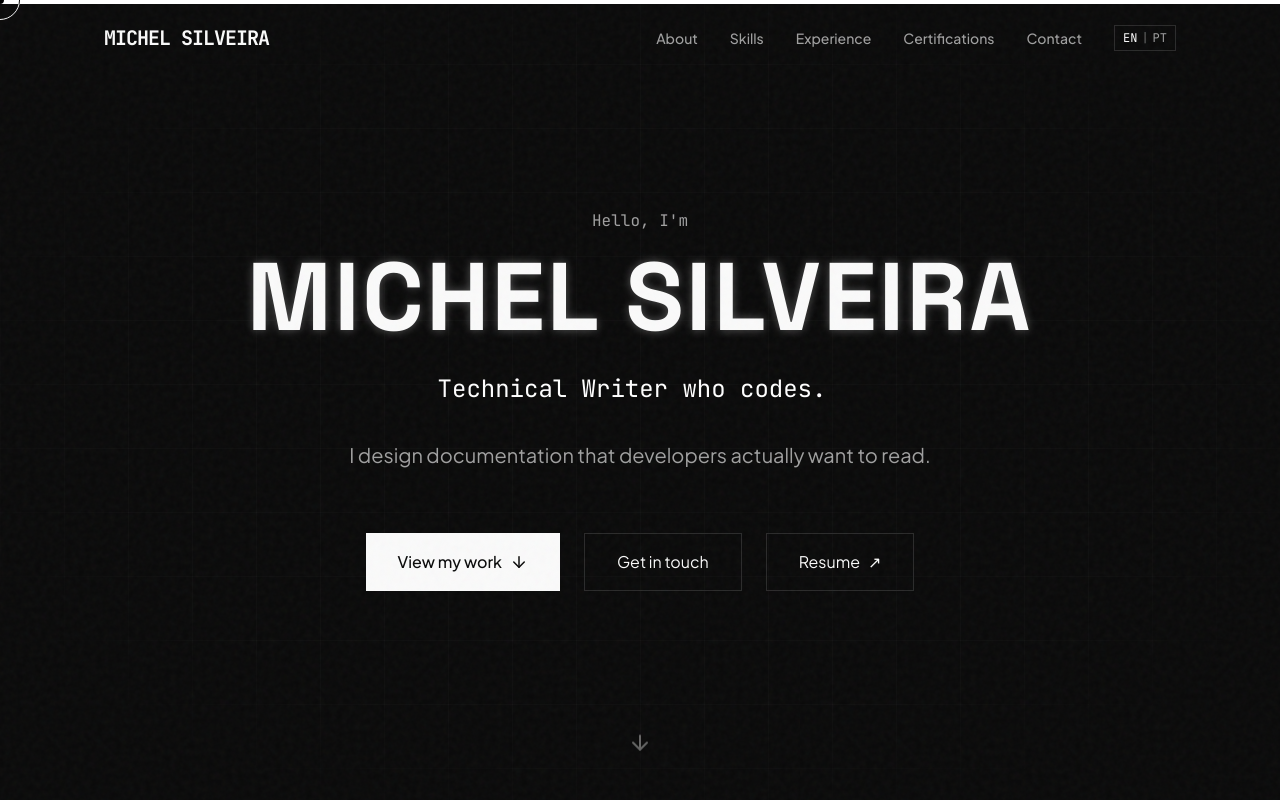
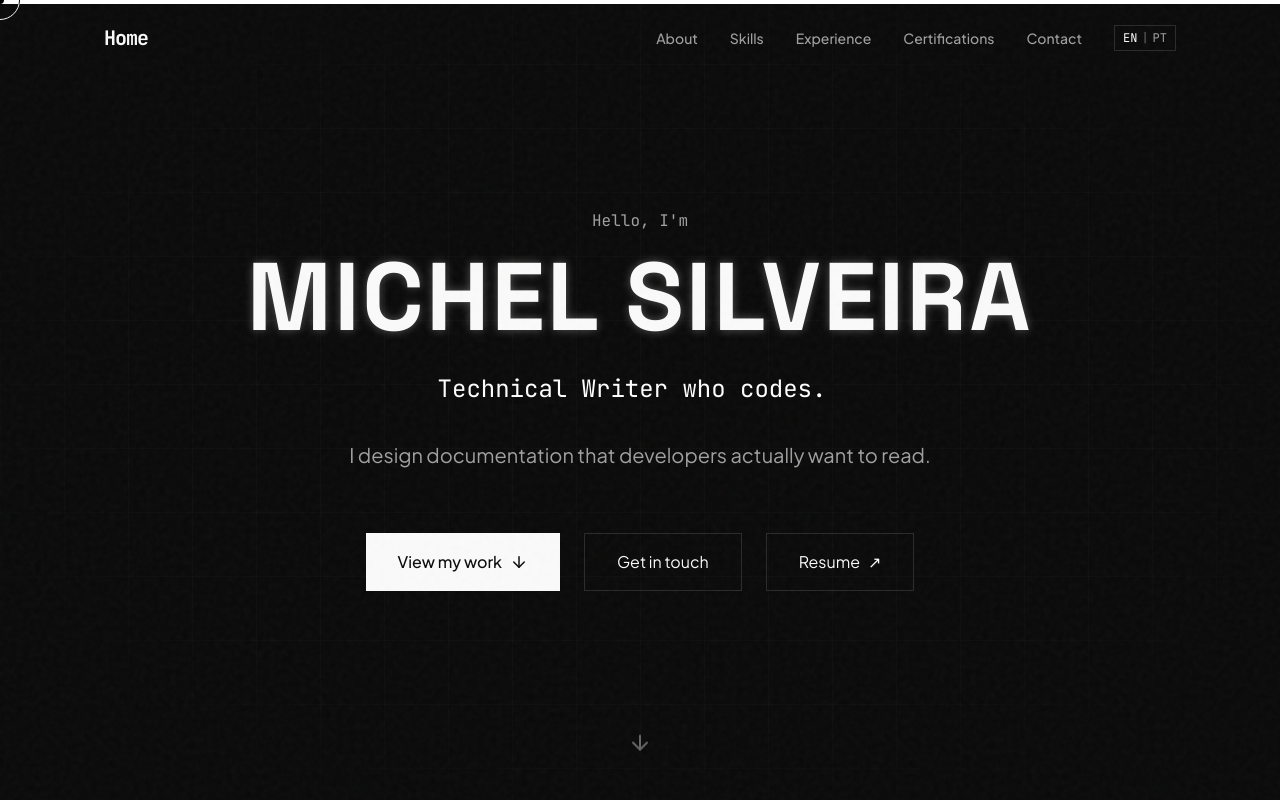
Before and after one commit to MichelGSS/portfolio, a React (Vite) app: page / in a window 1280 px wide. Shown: the top 800 px of the page. Built offline with nearby package versions, Linux system fonts and the light colour scheme; the HTML template or start-up script is replaced by a standard one.

Commit message:
update: replace name with Home/Inicio in navbar

```diff
--- a/src/components/Navbar.jsx
+++ b/src/components/Navbar.jsx
@@ -22,7 +22,7 @@ const Navbar = () => {
     <nav className={`fixed top-0 w-full z-40 transition-all duration-300 ${scrolled ? 'bg-primary/90 backdrop-blur-md py-4 shadow-lg' : 'bg-transparent py-6'}`}>
       <div className="max-w-[1200px] mx-auto px-8 md:px-16 flex justify-between items-center">
         <a href="#" className="font-mono text-xl font-bold tracking-tighter text-textPrimary hover:text-accent transition-colors">
-          MICHEL SILVEIRA
+          {t.nav.logo}
         </a>
 
         {/* Desktop Nav */}
--- a/src/translations/index.js
+++ b/src/translations/index.js
@@ -1,6 +1,7 @@
 export const translations = {
   en: {
     nav: {
+      logo: 'Home',
       links: [
         { name: 'About', href: '#about' },
         { name: 'Skills', href: '#skills' },
@@ -127,6 +128,7 @@ export const translations = {
 
   pt: {
     nav: {
+      logo: 'Início',
       links: [
         { name: 'Sobre', href: '#about' },
         { name: 'Habilidades', href: '#skills' },
```
